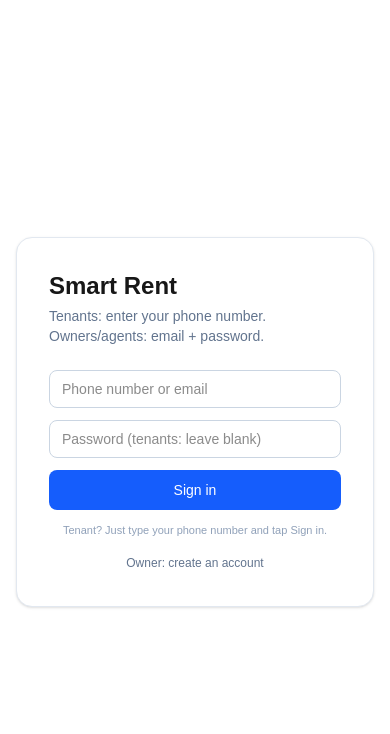
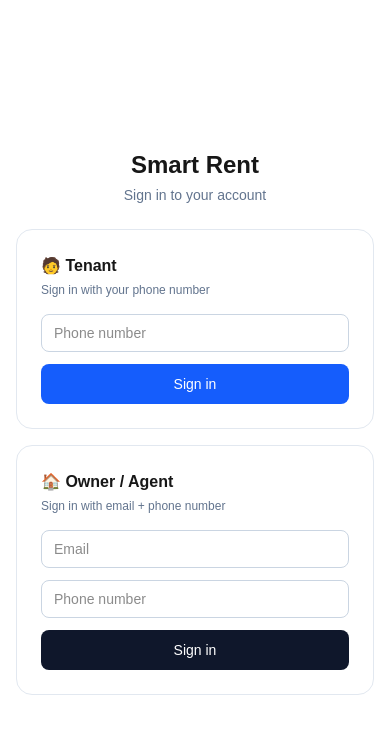
Before and after one commit to KENLOW87/Smart-Rent, a Next.js app: page /login in a window 390 px wide. Shown: the top 734 px of the page. Built offline with nearby package versions, Linux system fonts and the light colour scheme; no server answers.

Commit message:
Split login into Tenant (phone) and Owner (email+phone) sections

```diff
--- /dev/null
+++ b/scripts/setup-owners.mjs
@@ -0,0 +1,62 @@
+// One-off: create/update the owner accounts (email + phone-as-password, role=owner).
+// Reads keys from .env.local (not committed). Run: node scripts/setup-owners.mjs
+import { readFileSync } from 'node:fs';
+import { createClient } from '@supabase/supabase-js';
+
+const env = Object.fromEntries(
+  readFileSync('.env.local', 'utf8').split('\n')
+    .map((l) => l.trim())
+    .filter((l) => l && !l.startsWith('#') && l.includes('='))
+    .map((l) => { const i = l.indexOf('='); return [l.slice(0, i).trim(), l.slice(i + 1).trim()]; })
+);
+
+const admin = createClient(env.NEXT_PUBLIC_SUPABASE_URL, env.SUPABASE_SERVICE_ROLE_KEY, {
+  auth: { persistSession: false },
+});
+
+function phoneToPassword(phone) {
+  const d = phone.replace(/[^a-zA-Z0-9]/g, '');
+  return d.length >= 6 ? d : (d + '000000').slice(0, 6);
+}
+
+const owners = [
+  { email: 'ken.coades@gmail.com', phone: '0193652205', name: 'Ken' },
+  { email: 'perry.perry.chan0@gmail.com', phone: '0163876888', name: 'Perry' },
+  { email: 'limpohkeong1229@gmail.com', phone: '0166838038', name: 'Lim Poh Keong' },
+];
+
+async function findUserByEmail(email) {
+  for (let page = 1; page <= 10; page++) {
+    const { data } = await admin.auth.admin.listUsers({ page, perPage: 200 });
+    const users = data?.users ?? [];
+    const found = users.find((u) => (u.email || '').toLowerCase() === email.toLowerCase());
+    if (found) return found;
+    if (users.length < 200) break;
+  }
+  return null;
+}
+
+for (const o of owners) {
+  const password = phoneToPassword(o.phone);
+  let userId = null;
+
+  const { data: created, error: cErr } = await admin.auth.admin.createUser({
+    email: o.email, password, email_confirm: true,
+    user_metadata: { full_name: o.name, phone: o.phone },
+  });
+
+  if (cErr) {
+    const existing = await findUserByEmail(o.email);
+    if (!existing) { console.log(`SKIP ${o.email}: ${cErr.message}`); continue; }
+    userId = existing.id;
+    await admin.auth.admin.updateUserById(userId, { password });
+  } else {
+    userId = created.user?.id ?? null;
+  }
+
+  if (userId) {
+    await admin.from('profiles').update({ role: 'owner', phone: o.phone, full_name: o.name }).eq('id', userId);
+    console.log(`OK  ${o.email}  -> owner, login password = ${password}`);
+  }
+}
+console.log('done');
--- a/src/app/login/page.tsx
+++ b/src/app/login/page.tsx
@@ -3,90 +3,83 @@
 import { useState } from 'react';
 import { useRouter } from 'next/navigation';
 import { createClient } from '@/lib/supabase/client';
-import { phoneToEmail, phoneToPassword, looksLikePhone } from '@/lib/tenant-auth';
+import { phoneToEmail, phoneToPassword } from '@/lib/tenant-auth';
 
 export default function LoginPage() {
   const router = useRouter();
-  const [identifier, setIdentifier] = useState('');
-  const [password, setPassword] = useState('');
-  const [mode, setMode] = useState<'login' | 'signup'>('login');
+  const [tPhone, setTPhone] = useState('');
+  const [oEmail, setOEmail] = useState('');
+  const [oPhone, setOPhone] = useState('');
   const [err, setErr] = useState<string | null>(null);
-  const [busy, setBusy] = useState(false);
+  const [busy, setBusy] = useState<'tenant' | 'owner' | null>(null);
 
-  async function submit(e: React.FormEvent) {
+  async function tenantSignIn(e: React.FormEvent) {
     e.preventDefault();
-    setBusy(true);
-    setErr(null);
+    setBusy('tenant'); setErr(null);
     const supabase = createClient();
+    const { error } = await supabase.auth.signInWithPassword({
+      email: phoneToEmail(tPhone),
+      password: phoneToPassword(tPhone),
+    });
+    setBusy(null);
+    if (error) return setErr('Phone number not found. Please check with your landlord.');
+    router.push('/'); router.refresh();
+  }
 
-    const isPhone = mode === 'login' && looksLikePhone(identifier);
-    const email = isPhone ? phoneToEmail(identifier) : identifier.trim().toLowerCase();
-    const pw = isPhone ? (password || phoneToPassword(identifier)) : password;
-
-    if (!isPhone && !password) {
-      setBusy(false);
-      return setErr('Please enter your password.');
-    }
-
-    const { error } =
-      mode === 'login'
-        ? await supabase.auth.signInWithPassword({ email, password: pw })
-        : await supabase.auth.signUp({ email, password: pw });
-
-    setBusy(false);
-    if (error) return setErr(error.message);
-    if (mode === 'signup') {
-      setErr('Account created. Now sign in.');
-      setMode('login');
-      return;
-    }
-    router.push('/');
-    router.refresh();
+  async function ownerSignIn(e: React.FormEvent) {
+    e.preventDefault();
+    setBusy('owner'); setErr(null);
+    const supabase = createClient();
+    const { error } = await supabase.auth.signInWithPassword({
+      email: oEmail.trim().toLowerCase(),
+      password: phoneToPassword(oPhone),
+    });
+    setBusy(null);
+    if (error) return setErr('Email or phone number is incorrect.');
+    router.push('/'); router.refresh();
   }
 
   return (
-    <div className="min-h-screen flex items-center justify-center px-4">
-      <div className="w-full max-w-sm bg-white rounded-2xl shadow-sm p-8 border border-slate-200">
-        <h1 className="text-2xl font-semibold mb-1">Smart Rent</h1>
-        <p className="text-sm text-slate-500 mb-6">
-          {mode === 'login'
-            ? 'Tenants: enter your phone number. Owners/agents: email + password.'
-            : 'Create an owner / agent account (email)'}
-        </p>
-        <form onSubmit={submit} className="space-y-3">
-          <input
-            type="text" required
-            placeholder={mode === 'login' ? 'Phone number or email' : 'Email'}
-            value={identifier}
-            onChange={(e) => setIdentifier(e.target.value)}
-            className="w-full px-3 py-2 border border-slate-300 rounded-lg text-sm"
-          />
-          <input
-            type="password"
-            placeholder={mode === 'login' ? 'Password (tenants: leave blank)' : 'Password'}
-            value={password}
-            onChange={(e) => setPassword(e.target.value)}
-            className="w-full px-3 py-2 border border-slate-300 rounded-lg text-sm"
-          />
-          {err && <p className="text-sm text-red-600">{err}</p>}
-          <button
-            disabled={busy}
-            className="w-full bg-blue-600 text-white py-2.5 rounded-lg text-sm font-medium disabled:opacity-50"
-          >
-            {busy ? '...' : mode === 'login' ? 'Sign in' : 'Sign up'}
-          </button>
-        </form>
-        {mode === 'login' && (
-          <p className="mt-3 text-[11px] text-slate-400 text-center">
-            Tenant? Just type your phone number and tap Sign in.
-          </p>
-        )}
-        <button
-          onClick={() => { setMode(mode === 'login' ? 'signup' : 'login'); setErr(null); }}
-          className="w-full mt-4 text-xs text-slate-500 hover:text-slate-900"
-        >
-          {mode === 'login' ? 'Owner: create an account' : 'Have an account? Sign in'}
-        </button>
+    <div className="min-h-screen flex items-center justify-center px-4 py-8">
+      <div className="w-full max-w-3xl">
+        <h1 className="text-2xl font-semibold text-center">Smart Rent</h1>
+        <p className="text-sm text-slate-500 text-center mt-1 mb-6">Sign in to your account</p>
+        {err && <p className="text-sm text-red-600 text-center mb-3">{err}</p>}
+
+        <div className="flex flex-col md:flex-row gap-4">
+          {/* Tenant */}
+          <section className="flex-1 bg-white rounded-2xl border border-slate-200 p-6">
+            <h2 className="font-semibold flex items-center gap-2">🧑 Tenant</h2>
+            <p className="text-xs text-slate-500 mt-1 mb-4">Sign in with your phone number</p>
+            <form onSubmit={tenantSignIn} className="space-y-3">
+              <input type="tel" required placeholder="Phone number" value={tPhone}
+                onChange={(e) => setTPhone(e.target.value)}
+                className="w-full px-3 py-2 border border-slate-300 rounded-lg text-sm" />
+              <button disabled={busy !== null}
+                className="w-full bg-blue-600 text-white py-2.5 rounded-lg text-sm font-medium disabled:opacity-50">
+                {busy === 'tenant' ? '…' : 'Sign in'}
+              </button>
+            </form>
+          </section>
+
+          {/* Owner / Agent */}
+          <section className="flex-1 bg-white rounded-2xl border border-slate-200 p-6">
+            <h2 className="font-semibold flex items-center gap-2">🏠 Owner / Agent</h2>
+            <p className="text-xs text-slate-500 mt-1 mb-4">Sign in with email + phone number</p>
+            <form onSubmit={ownerSignIn} className="space-y-3">
+              <input type="email" required placeholder="Email" value={oEmail}
+                onChange={(e) => setOEmail(e.target.value)}
+                className="w-full px-3 py-2 border border-slate-300 rounded-lg text-sm" />
+              <input type="tel" required placeholder="Phone number" value={oPhone}
+                onChange={(e) => setOPhone(e.target.value)}
+                className="w-full px-3 py-2 border border-slate-300 rounded-lg text-sm" />
+              <button disabled={busy !== null}
+                className="w-full bg-slate-900 text-white py-2.5 rounded-lg text-sm font-medium disabled:opacity-50">
+                {busy === 'owner' ? '…' : 'Sign in'}
+              </button>
+            </form>
+          </section>
+        </div>
       </div>
     </div>
   );
```
